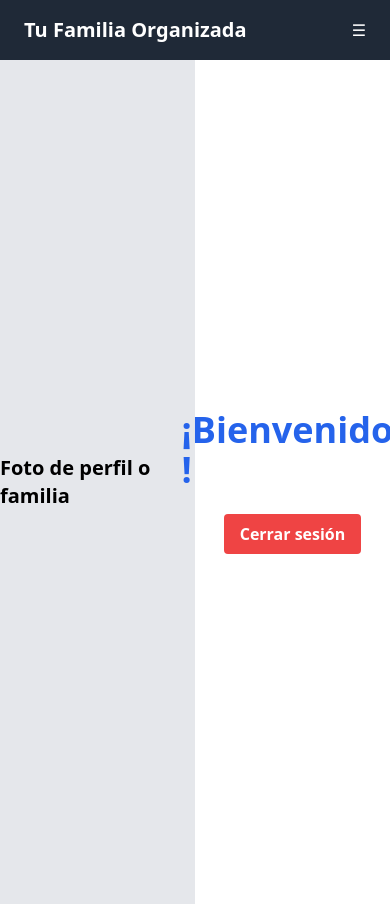
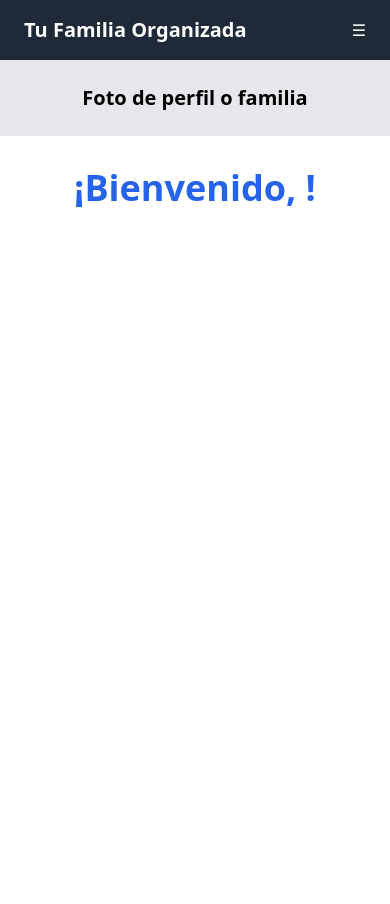
Before and after one commit to Mcorciasgelt/pbf_front, a React (Vite) app: page /panel in a window 390 px wide. Built offline with nearby package versions, Linux system fonts and the light colour scheme; sample sign-in values are in the browser's storage.

Commit message:
fix: estilos responsive en panel y register

```diff
--- a/src/pages/Panel.jsx
+++ b/src/pages/Panel.jsx
@@ -2,31 +2,23 @@ import useAuth from '../hooks/useAuth';
 import { useNavigate } from 'react-router-dom';
 
 function Panel() {
-  const { user, logout } = useAuth();
-  const navigate = useNavigate();
-
-  const handleLogout = () => {
-    logout(); // limpia token
-    navigate('/login');
-  };
+  const { user } = useAuth();
 
   return (
-    <div className="flex h-screen">
-      <div className="w-1/2 bg-gray-200 flex items-center justify-center">
-        <p className="text-xl font-bold">Foto de perfil o familia</p>
+
+    <div className="flex flex-col md:flex-row h-screen">
+      <div className="w-full md:w-1/2 bg-gray-200 flex items-center justify-center p-6">
+        <p className="text-xl font-bold text-center">Foto de perfil o familia</p>
       </div>
-      <div className="w-1/2 flex flex-col items-center justify-center">
-        <h1 className="text-4xl font-bold text-blue-600 mb-6">
+
+      <div className="w-full md:w-1/2 flex flex-col items-center justify-center p-8">
+        <h1 className="text-4xl font-bold text-blue-600 mb-6 text-center">
           ¡Bienvenido, {user?.nombre}!
         </h1>
-        <button
-          onClick={handleLogout}
-          className="bg-red-500 hover:bg-red-700 text-white font-bold py-2 px-4 rounded"
-        >
-          Cerrar sesión
-        </button>
+
       </div>
     </div>
+
   );
 }
 
--- a/src/pages/Register.jsx
+++ b/src/pages/Register.jsx
@@ -45,14 +45,21 @@ function Register() {
   };
 
   return (
-    <div className="min-h-screen flex items-center justify-center bg-gray-100">
+<div className="flex flex-col md:flex-row min-h-screen bg-gray-100">
+  <div className="w-full md:w-1/2 bg-gray-200 flex items-center justify-center p-6">
+    <p className="text-xl font-bold text-center">Logo</p>
+  </div>
+
+  <div className="w-full md:w-1/2 flex items-center justify-center p-8">
     <form
       onSubmit={handleSubmit}
-        className="bg-white shadow-md rounded px-8 pt-6 pb-8 mb-4"
+      className="bg-white shadow-md rounded px-8 pt-6 pb-8 mb-4 w-full max-w-md"
     >
-        <h2 className="text-2xl font-bold mb-6 text-center">Crear cuenta (Padre + Familia)</h2>
+      <h2 className="text-2xl font-bold mb-6 text-center">
+        Crear cuenta (Padre + Familia)
+      </h2>
 
-        {error && <p className="text-red-500 mb-4">{error}</p>}
+      {error && <p className="text-red-500 mb-4 text-center">{error}</p>}
 
       <div className="mb-4">
         <label className="block text-gray-700 text-sm font-bold mb-2">
@@ -107,10 +114,10 @@ function Register() {
         />
       </div>
 
-        <div className="flex items-center justify-between">
+      <div className="flex items-center justify-center">
         <button
           type="submit"
-            className="bg-green-500 hover:bg-green-700 text-white font-bold py-2 px-4 rounded focus:outline-none focus:shadow-outline"
+          className="bg-green-500 hover:bg-green-700 text-white font-bold py-2 px-4 rounded focus:outline-none focus:shadow-outline w-full"
         >
           Registrarse
         </button>
@@ -122,9 +129,10 @@ function Register() {
           Inicia sesión aquí
         </Link>
       </p>
-
     </form>
   </div>
+</div>
+
   );
 }
 
```
Lines whose indentation alone changed are shown as unchanged.
